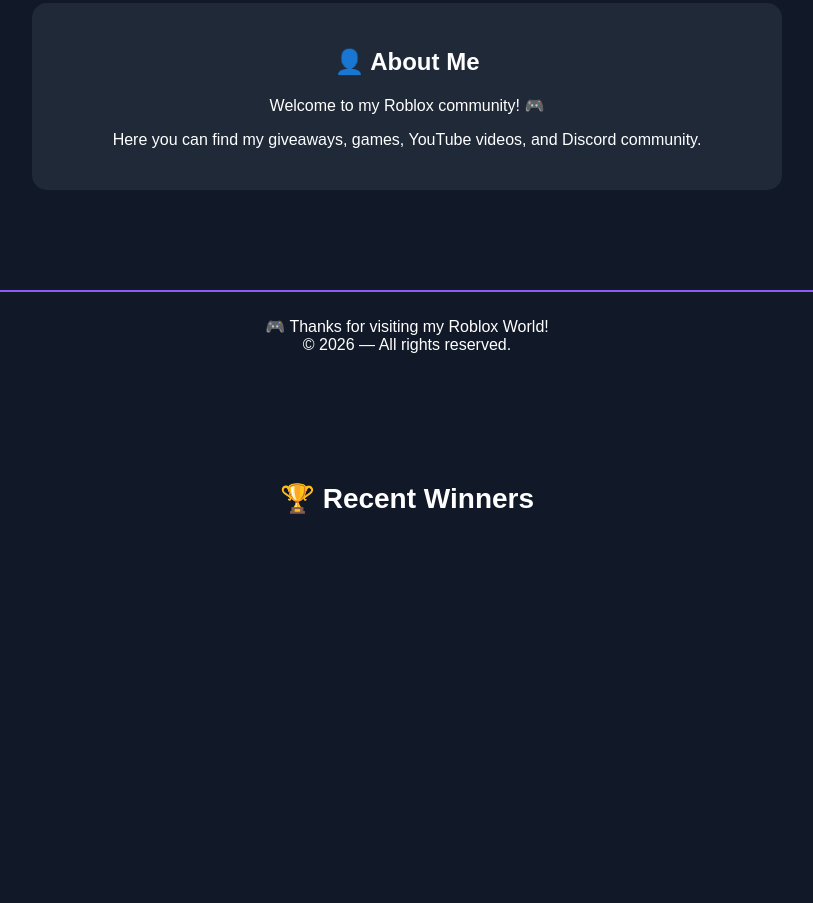
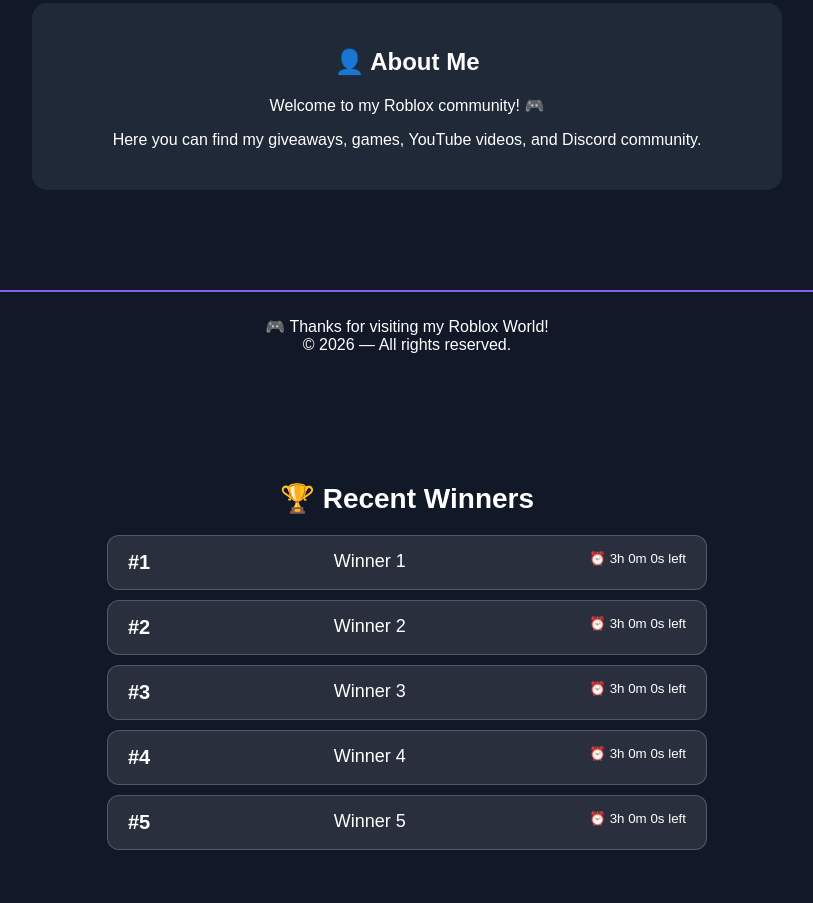
Before and after one commit to samuelogiribo1-wq/robux-website, a plain HTML site: page index.html in a window 1280 px wide. Shown: the part 2905-3808 px from the top of the page, without its empty margins (233-1046 px from the left). Before the commit the page ends 3520 px from the top, so only its background shows below. Drawn offline with Linux system fonts and the light colour scheme.

Commit message:
Fix winner list

```diff
--- a/index.html
+++ b/index.html
@@ -318,7 +318,14 @@
 <script>
 
 
-  const THREE_HOURS = 3 * 60 * 60 * 1000;
+  const winners = [
+  { name: "Winner 1", time: Date.now() },
+  { name: "Winner 2", time: Date.now() },
+  { name: "Winner 3", time: Date.now() },
+  { name: "Winner 4", time: Date.now() },
+  { name: "Winner 5", time: Date.now() }
+];
+ const THREE_HOURS = 3 * 60 * 60 * 1000;
 function showWinners() {
   const list = document.getElementById("winner-list");
   const now = Date.now();
```
